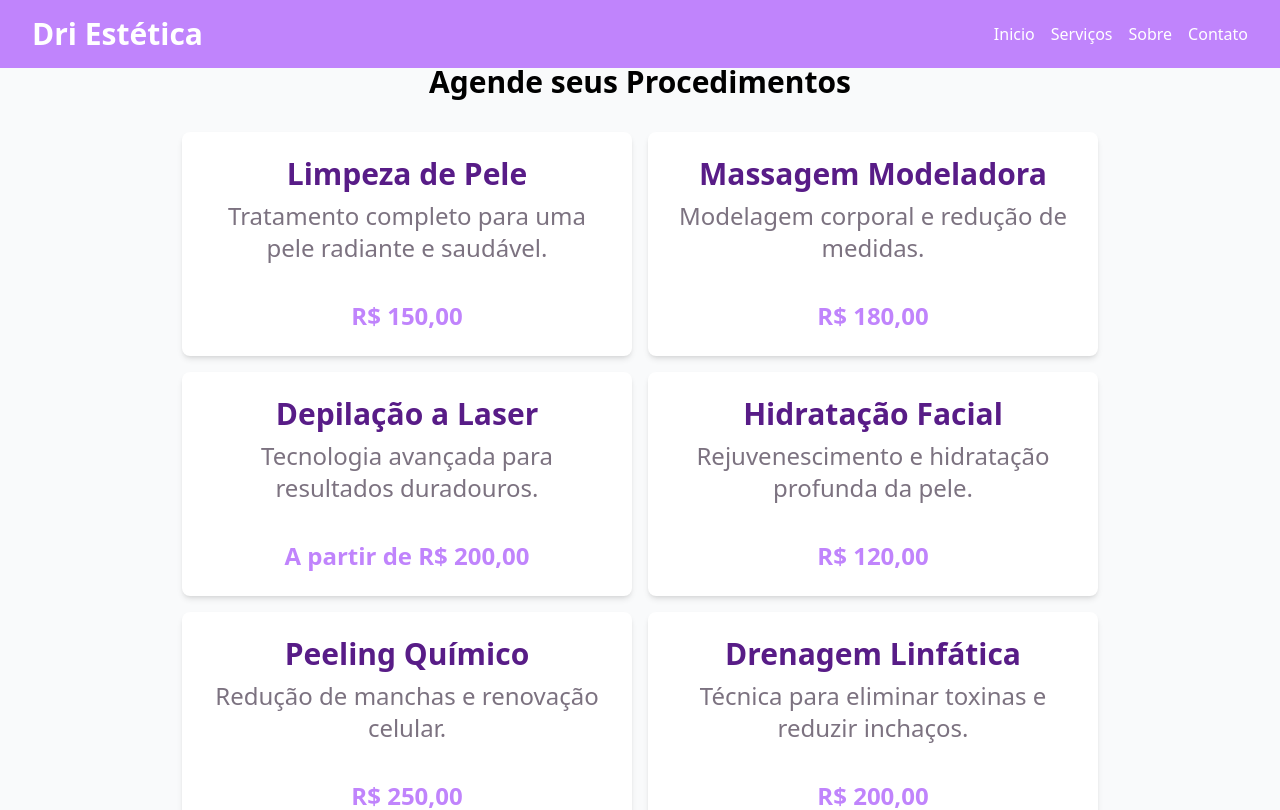
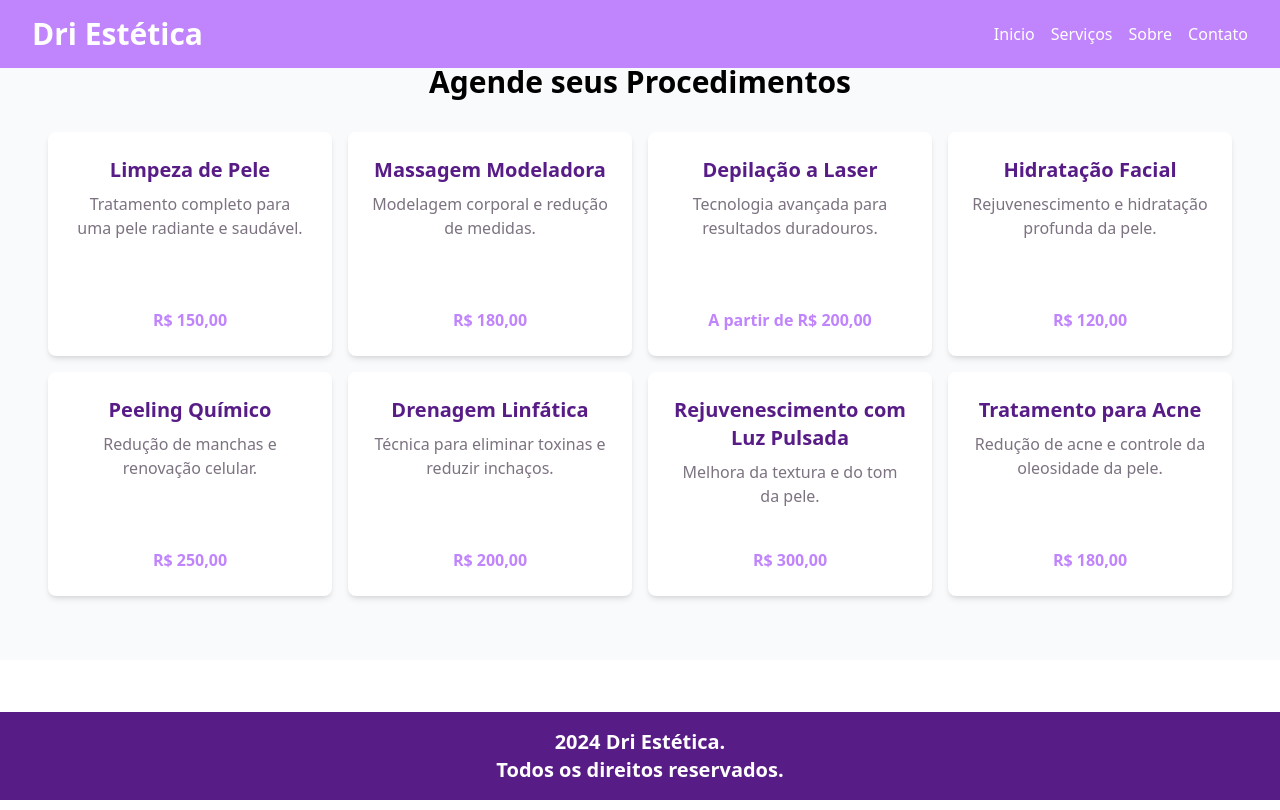
Before and after one commit to breno-dev98/estetica, a React (Vite) app: page /agendamento in a window 1280 px wide. Shown: the top 810 px of the page. Built offline with nearby package versions, Linux system fonts and the light colour scheme.

Commit message:
ajuste final

```diff
--- a/src/components/ServiceCard/index.jsx
+++ b/src/components/ServiceCard/index.jsx
@@ -1,12 +1,15 @@
 // ServiceCard.js
-const ServiceCard = ({ title, description, price, border, backgroundColor, onClick }) => {
+const ServiceCard = ({ title, description, price, backgroundColor, onClick, border, className }) => {
   return (
-    <div onClick={onClick} className={`${backgroundColor} ${border} p-6 rounded-lg shadow-md sm:w-80 md:w-[450px] w-9/12 md:h-56 flex flex-col justify-between text-center`}>
+    <div
+      onClick={onClick}
+      className={`${backgroundColor} ${border} p-6 rounded-lg shadow-md w-9/12 flex flex-col justify-between text-center ${className}`}
+    >
       <div>
-        <h2 className="text-xl md:text-3xl font-bold text-primary mb-2">{title}</h2>
-        <p className="text-neutral text-md md:text-lg lg:text-2xl mb-4">{description}</p>
+        <h2 className="text-xl font-bold text-primary mb-2">{title}</h2>
+        <p className="text-neutral text-md mb-4">{description}</p>
       </div>
-      <p className="text-secondary text-md md:text-lg lg:text-2xl font-bold">{price}</p>
+      <p className="text-secondary text-md font-bold">{price}</p>
     </div>
   );
 };
--- a/src/pages/Agendamento/index.jsx
+++ b/src/pages/Agendamento/index.jsx
@@ -146,9 +146,10 @@ const numeroWhatsApp = "5585982390117"
       <div className="flex-1 px-4 md:px-10 py-8 bg-gray-50">
         <div className="max-w-7xl mx-auto w-full">
           <SectionAgendamento title={"Agende seus Procedimentos"}>
-            <div className="flex flex-wrap gap-4 justify-center max-w-5xl mx-auto">
+            <div className="flex flex-wrap gap-4 justify-center max-w-[1400px] mx-auto">
               {services.map((service, index) => (
                 <ServiceCard
+                  className="md:w-[calc(33.33%-1rem)] xl:w-[calc(25%-1rem)] md:h-56"
                   backgroundColor={"bg-background cursor-pointer hover:shadow-lg"}
                   onClick={() => toggleSelected(index)}
                   border={
@@ -167,10 +168,9 @@ const numeroWhatsApp = "5585982390117"
 
           {servicesSelecteds.length > 0 && (
             <div className="bg-background px-4 md:px-10 py-6 md:py-8 mt-8 rounded-md shadow-lg">
-              <div className="grid grid-cols-1 md:grid-cols-4 gap-6">
+              <div className="flex flex-col md:flex-row gap-8">
                 {/* Coluna 1: Lista de serviços selecionados */}
-                <div className="space-y-6 md:space-y-8">
-                  <div className="col-span-4">
+                <div className="w-full md:w-1/2">
                   <h2 className="text-2xl font-bold text-gray-800 mb-4">
                     Serviços Selecionados:
                   </h2>
@@ -181,15 +181,21 @@ const numeroWhatsApp = "5585982390117"
                       </li>
                     ))}
                   </ul>
+
+                  <div className="mt-4 p-4 bg-lightBackground rounded-md">
+                    <p className="text-lg font-bold text-gray-800">
+                      Valor Total: R$ {calculateTotal().toFixed(2)}
+                    </p>
+                  </div>
                 </div>
 
-                  {/* Coluna 2: Escolher Data */}
-                  <div className="col-span-4 md:col-span-2 mt-6 md:mt-0">
+                {/* Coluna 2: Escolher Data e Horário */}
+                <div className="w-full md:w-1/2">
                   <h2 className="text-2xl font-bold text-gray-800 mb-4">
                     Escolha a Data e Horário
                   </h2>
                   <label
-                      className="text-md flex flex-col text-neutral font-semibold"
+                    className="text-md flex flex-col text-neutral font-semibold mb-6"
                     htmlFor="date"
                   >
                     Data
@@ -203,21 +209,20 @@ const numeroWhatsApp = "5585982390117"
                       onChange={handleDateChange}
                     />
                   </label>
-                  </div>
 
-                  {/* Coluna 3: Horários Disponíveis */}
+                  {/* Horários Disponíveis */}
                   {date !== "" && (
-                    <div className="col-span-2 mt-6 md:mt-0">
-                      <h2 className="text-2xl font-bold text-gray-800 mb-4">
+                    <div className="mt-6">
+                      <h3 className="text-lg font-bold text-gray-800 mb-4">
                         Horários Disponíveis
-                      </h2>
+                      </h3>
                       <div className="grid grid-cols-2 gap-2">
                         {horarios.map((h, index) => (
                           <button
                             onClick={() => handleHoraChange(h)}
                             key={index}
                             className={`rounded-md bg-gray-100 hover:bg-lightBackground text-md flex justify-center px-7 p-2 ${
-                              hora === h ? "bg-secondary hover:bg-secondary" : ""
+                              hora === h ? "bg-secondary hover:bg-secondary text-white" : ""
                             }`}
                           >
                             {h}
@@ -226,10 +231,12 @@ const numeroWhatsApp = "5585982390117"
                       </div>
                     </div>
                   )}
+                </div>
+              </div>
 
-                  {/* Coluna 4: Método de Pagamento */}
+              {/* Método de Pagamento - Exibido abaixo quando horário for selecionado */}
               {hora !== "" && (
-                    <div className="col-span-4 mt-6 md:mt-0">
+                <div className="mt-8">
                   <h2 className="text-2xl font-bold text-gray-800 mb-4">
                     Escolha o Método de Pagamento
                   </h2>
@@ -253,9 +260,9 @@ const numeroWhatsApp = "5585982390117"
                 </div>
               )}
 
-                  {/* Button de Agendamento */}
+              {/* Resumo e Botão - Exibido quando método de pagamento for selecionado */}
               {metodo !== "" && (
-                    <form onSubmit={handleSubmit} className="col-span-4 mt-6 md:mt-0">
+                <form onSubmit={handleSubmit} className="mt-8">
                   <div className="flex flex-col rounded bg-lightBackground border border-secondary p-4">
                     <h2 className="text-2xl font-bold text-gray-800 mb-4">
                       Resumo do Agendamento
@@ -303,8 +310,6 @@ const numeroWhatsApp = "5585982390117"
                 </form>
               )}
             </div>
-              </div>
-            </div>
           )}
         </div>
       </div>
```
Lines whose indentation alone changed are shown as unchanged.
